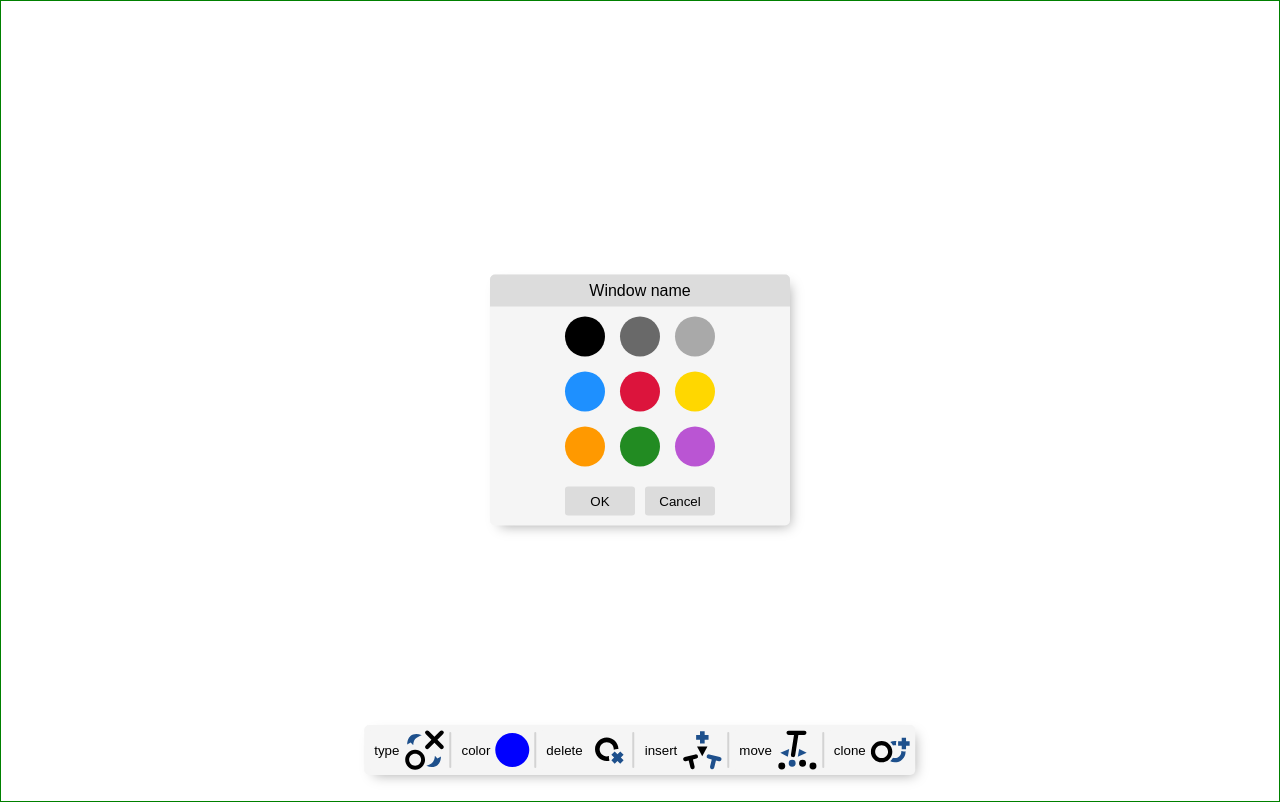
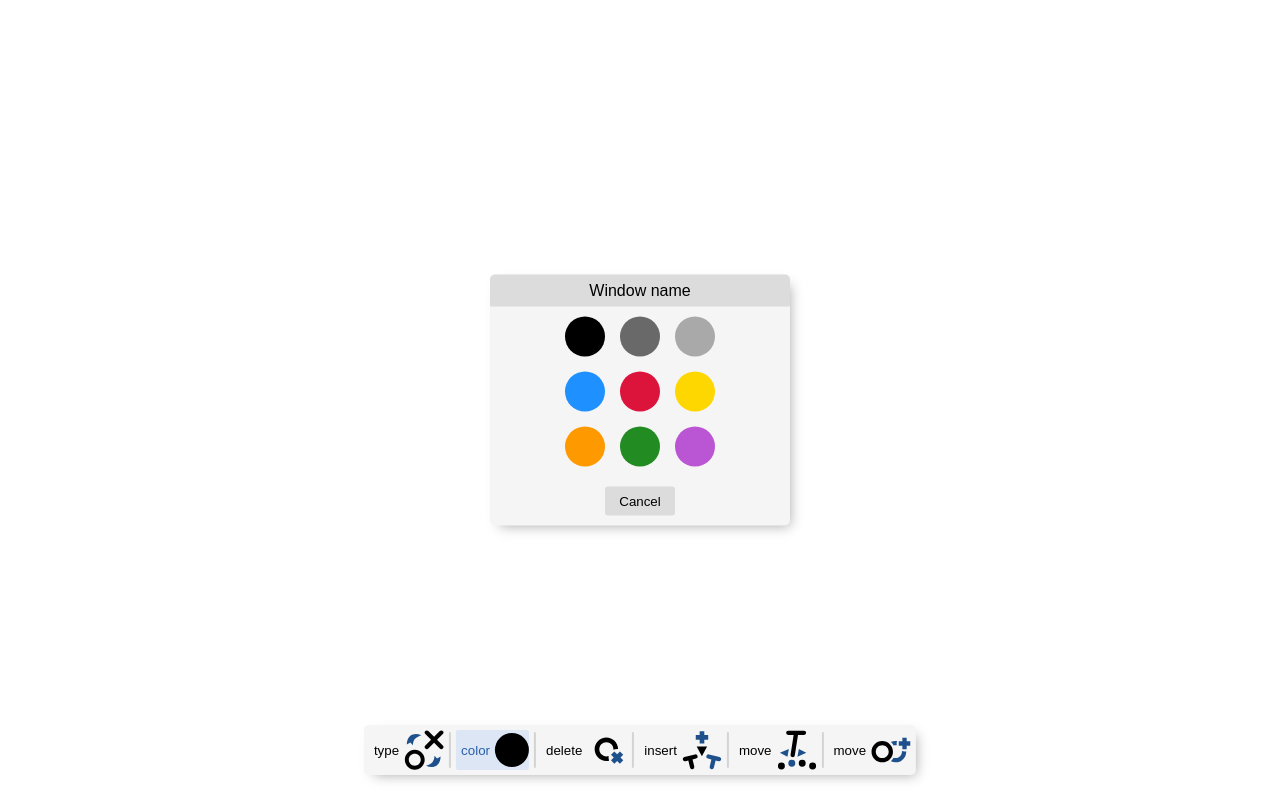
Before and after one commit to trekski/doilify, a Vue app: page / in a window 1280 px wide. Both pictures are taken after a click on the button "color". Built offline with nearby package versions, Linux system fonts and the light colour scheme.

Commit message:
first use of stores

```diff
--- a/src/components/gui_elements/IconButton.vue
+++ b/src/components/gui_elements/IconButton.vue
@@ -10,7 +10,7 @@
       <svg v-if="iconType == 'svg'" class="svg_icon">
         <use :xlink:href="iconSrc" />
       </svg>
-      <ColorBullet v-if="iconType == 'color'" :color="iconSrc" name="pick a color" :active="false" radius="17"/>
+      <ColorBullet v-if="iconType == 'color'" :color="iconSrc" name="pick a color" :active="false" :radius="17"/>
       <div v-if="shortLabel" class="icon_tag">
         {{ shortLabel }}
       </div>
--- a/src/components/modal_windows/ColorSelectModal.vue
+++ b/src/components/modal_windows/ColorSelectModal.vue
@@ -1,8 +1,7 @@
 <template>
     <ModalWindow
-        deny = "Cancel"
-        acknowledge = "yes"
-        @affirmative = "ReturnColor('b')"
+        negative = "Cancel"
+        affirmative = ''
         @negative =  "ReturnColor()"
     >
     <div class="color_table">
@@ -16,9 +15,9 @@
                 :key="j"
                 :color="item.color"
                 :title="item.name"
+                @click="ReturnColor(item.color)"
             />
         </div>
-
     </div>
     </ModalWindow>
 </template>
@@ -48,8 +47,8 @@
 
     const emit = defineEmits(['modalReturn']);
 
-    function ReturnColor (color) {
-        if (color === undefined) {
+    function ReturnColor (color = '') {
+        if (color === '') {
             emit('modalReturn', {'status' : false})
         } else {
             emit('modalReturn', {'status' : true, 'payload': color})
--- /dev/null
+++ b/src/components/modal_windows/ModalWrapper.vue
@@ -0,0 +1,28 @@
+<template>
+  <div class="wrapper">
+    <ColorSelectModal v-if="modal_store.modal_type=='color_select'" @modal-return="$event=>processModalReturn($event)"/>
+  </div>
+</template>
+
+<script setup>
+import { useModalStore } from '../../stores/ModalStore'
+import { useToolStore } from '../../stores/ToolStore';
+import ColorSelectModal from '../modal_windows/ColorSelectModal.vue'
+
+const modal_store = useModalStore()
+const tool_store = useToolStore()
+
+function processModalReturn(event) {
+  if (event.status === true) {
+    // typical use case is 'tool_store:{setting_key}'
+    let target_parts = modal_store.modal_target.split(":")
+    switch(target_parts[0]) {
+      case 'tool_store' :
+        tool_store.change_setting(target_parts[1], event.payload)
+        break;
+    }
+  }
+  modal_store.closeModal()
+}
+
+</script>
--- a/src/components/toolbars/EditToolbar.vue
+++ b/src/components/toolbars/EditToolbar.vue
@@ -5,18 +5,58 @@
     </div>
     <div id="Icons">
       <IconGroup dir="row">
-        <template v-for="(button, i) in buttons" :key="button.key">
-          <IconSpacer v-if="i > 0" />
-          <IconButton
-            :label-text="button.labelText"
-            :inactive="button.inactive"
-            :selected="button.selected"
-            :short-label="button.shortLabel"
-            :icon="button.icon"
-            @mouseover="changeInfoLabel(button.description)"
-            @mouseleave="changeInfoLabel()"
-          />
-        </template>
+        <IconButton
+          label-text="type"
+          :selected="tool_store.selected_tool=='stitch_type'"
+          icon="svg:svg-icon-change-stitch-type"
+          @mouseover="changeInfoLabel('change stitch type')"
+          @mouseleave="changeInfoLabel()"
+          @click="toggleTool('stitch_type')"
+        />
+        <IconSpacer />
+        <IconButton
+          label-text="color"
+          :selected="tool_store.selected_tool=='change_color'"
+          :icon="'color:' + tool_store.edit_color"
+          @mouseover="changeInfoLabel('change stitch color')"
+          @mouseleave="changeInfoLabel()"
+          @click="toggleTool('change_color')"
+        />
+        <IconSpacer />
+        <IconButton
+          label-text="delete"
+          :selected="tool_store.selected_tool=='delete'"
+          icon="svg:svg-icon-delete-stitch"
+          @mouseover="changeInfoLabel('delete a stitch')"
+          @mouseleave="changeInfoLabel()"
+          @click="toggleTool('delete')"
+        />
+        <IconSpacer />
+        <IconButton
+          label-text="insert"
+          :selected="tool_store.selected_tool=='insert'"
+          icon="svg:svg-icon-insert-stitch"
+          @mouseover="changeInfoLabel('insert stitches (after selected)')"
+          @mouseleave="changeInfoLabel()"
+          @click="toggleTool('insert')"
+        />
+        <IconSpacer />
+        <IconButton
+          label-text="move"
+          :selected="tool_store.selected_tool=='move'"
+          icon="svg:svg-icon-reconnect-stitch"
+          @mouseover="changeInfoLabel('change stitch connections')"
+          @mouseleave="changeInfoLabel()"
+          @click="toggleTool('move')"
+        />
+        <IconSpacer />
+        <IconButton
+          label-text="move"
+          icon="svg:svg-icon-clone-stitch"
+          @mouseover="changeInfoLabel('duplicate stitches')"
+          @mouseleave="changeInfoLabel()"
+          @click="toggleTool('clone')"
+        />
       </IconGroup>
     </div>
   </div>
@@ -24,50 +64,15 @@
 
 <script setup>
 import { ref, computed } from "vue";
+import { useModalStore } from "../../stores/ModalStore";
+import { useToolStore } from "../../stores/ToolStore";
 import IconButton from "../gui_elements/IconButton.vue";
 import IconGroup from "../gui_elements/IconGroup.vue";
 import PillLabel from "../gui_elements/PillLabel.vue";
 import IconSpacer from "../gui_elements/IconSpacer.vue"
 
-const buttons = [
-  {
-    key: "stitch_type",
-    icon: "svg:svg-icon-change-stitch-type",
-    labelText: "type",
-    description: "change stitch type",
-  },
-  {
-    key: "color",
-    icon: "color:blue",
-    labelText: "color",
-    description: "change stitch color",
-  },
-  {
-    key: "delete",
-    icon: "svg:svg-icon-delete-stitch",
-    labelText: "delete",
-    description: "delete stitches",
-  },
-  {
-    key: "insert",
-    icon: "svg:svg-icon-insert-stitch",
-    labelText: "insert",
-    description: "insert stitches (after selected)",
-  },
-  {
-    key: "move",
-    icon: "svg:svg-icon-reconnect-stitch",
-    labelText: "move",
-    description: "change stitch connections",
-  },
-  {
-    key: "clone",
-    icon: "svg:svg-icon-clone-stitch",
-    labelText: "clone",
-    description: "duplicate stitches",
-  },
-]
-;
+const modal_store = useModalStore()
+const tool_store = useToolStore()
 
 const infoLabelText = ref("");
 
@@ -77,6 +82,13 @@ const showLabel = computed(() => {
 
 function changeInfoLabel(s = "") {
   this.infoLabelText = s;
+}
+
+function toggleTool(key) {
+  if (key == "change_color") {
+    modal_store.openModal("color_select", "tool_store:edit_color","red")
+  }
+  tool_store.selected_tool = key
 }
 </script>
 
--- a/src/pages/GUITests.vue
+++ b/src/pages/GUITests.vue
@@ -1,22 +1,15 @@
 <template>
-  <div id="toolbars_wrapper" class="wrapper">
+  <div id="page_wrapper" class="page_wrapper">
     <SvgIcons style="display: none" />
+    <ModalWrapper />
     <EditToolbar />
-    <ColorSelectModal @modal-return="test($event)"/>
   </div>
 </template>
 
 <script setup>
 import SvgIcons from "../components/gui_elements/IconSprites.vue";
 import EditToolbar from "../components/toolbars/EditToolbar.vue";
-import ColorSelectModal from "../components/modal_windows/ColorSelectModal.vue"
-
-function test (t) {
-  if (t.status === true) {
-    window.alert(t.payload)
-  }
-
-}
+import ModalWrapper from "../components/modal_windows/ModalWrapper.vue";
 </script>
 
 <style>
@@ -41,17 +34,18 @@ body {
   --color-accent-high: rgb(100, 170, 255);
   --color-accent-low: rgb(200, 200, 200);
 }
-
 #app {
   margin: 0px;
   padding: 0px;
   height: 100%;
 }
-
+.page_wrapper {
+  position: relative;
+  height: 100vh;
+  width: 100vh;
+}
 .wrapper {
-  border: green solid 1px;
-  position: relative;
-  outline-offset: -1px;
   height: 100%;
+  width: 100%;
 }
 </style>
--- a/src/pages/gui_tests.js
+++ b/src/pages/gui_tests.js
@@ -8,5 +8,4 @@ const app = createApp(GUITets)
 // import './registerServiceWorker'
 
 app.use(pinia)
-//createApp(GUITets).mount("#app")
 app.mount("#app");
--- /dev/null
+++ b/src/stores/ModalStore.js
@@ -0,0 +1,24 @@
+import { defineStore } from 'pinia'
+import { ref } from "vue";
+
+export const useModalStore =   defineStore('modal_state', () => {
+
+  const modal_type = ref()
+  const modal_target = ref()
+  const modal_initial_value = ref()
+
+  function openModal(type, target, init) {
+    modal_type.value = type
+    modal_target.value = target
+    modal_initial_value.value = init
+  }
+
+  function closeModal() {
+    modal_type.value = undefined
+    modal_target.value = undefined
+    modal_initial_value.value= undefined
+  }
+
+  return { modal_type, modal_target, modal_initial_value, openModal, closeModal }
+
+})
--- /dev/null
+++ b/src/stores/ToolStore.js
@@ -0,0 +1,43 @@
+import { defineStore } from 'pinia'
+import { ref } from "vue";
+
+export const useToolStore= defineStore('tool_state', () => {
+
+  // what is it that you are doing in the app
+  const mode = ref('crochet') // crochet, edit, view
+  const selected_tool = ref('change_color') // applicable only to 'edit' mode
+
+  // applicable only to 'crochet' mode
+  const crochet_stitch = ref('ch')
+  const crochet_color= ref('black')
+
+  // applicable only to 'edit' mode
+  const edit_stitch = ref('ch')
+  const edit_color= ref('black')
+
+  function change_setting(target, value) {
+    switch(target) {
+      case 'mode':
+          mode.value = value
+        break;
+      case 'selected_tool':
+        selected_tool.value = value
+        break;
+      case 'crochet_stitch':
+        crochet_stitch.value = value
+        break;
+      case 'crochet_color':
+        crochet_color.value = value
+        break;
+      case 'edit_stitch':
+        edit_stitch.value = value
+        break;
+      case 'edit_color':
+        edit_color.value = value
+      break;
+    }
+  }
+
+  return { mode, selected_tool, crochet_stitch, crochet_color, edit_stitch, edit_color, change_setting}
+
+})
```
